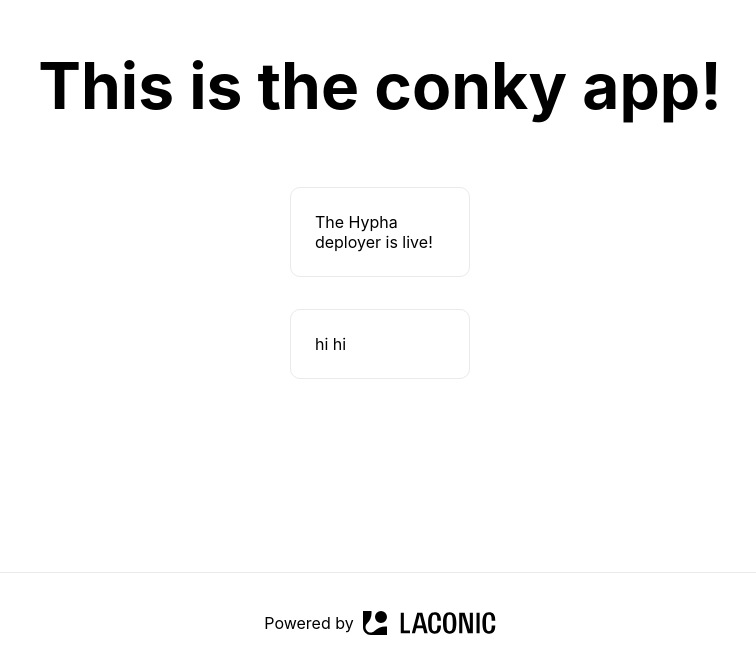
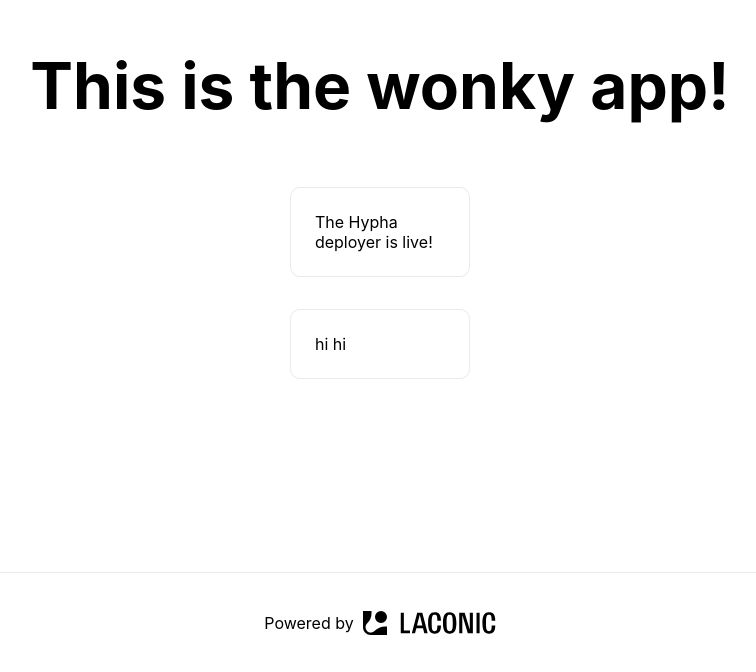
Before and after one commit to dasanchez/birbit, a Next.js app: page / in a window 1280 px wide. Shown: the part 128-800 px from the top of the page, without its empty margins (260-1016 px from the left). Built offline with nearby package versions, Linux system fonts and the light colour scheme.

Commit message:
wonky app

```diff
--- a/package.json
+++ b/package.json
@@ -1,6 +1,6 @@
 {
   "private": true,
-  "name": "@conk/conky-app",
+  "name": "@conk/wonky-app",
   "version": "0.0.1",
   "repository": "https://github.com/dasanchez/birbit",
   "scripts": {
--- a/pages/index.tsx
+++ b/pages/index.tsx
@@ -5,7 +5,7 @@ export default function Home() {
     <div className={styles.container}>
       <main className={styles.main}>
         <h1 className={styles.title}>
-          This is the conky app!
+          This is the wonky app!
         </h1>
 
         <div className={styles.grid}>
```
